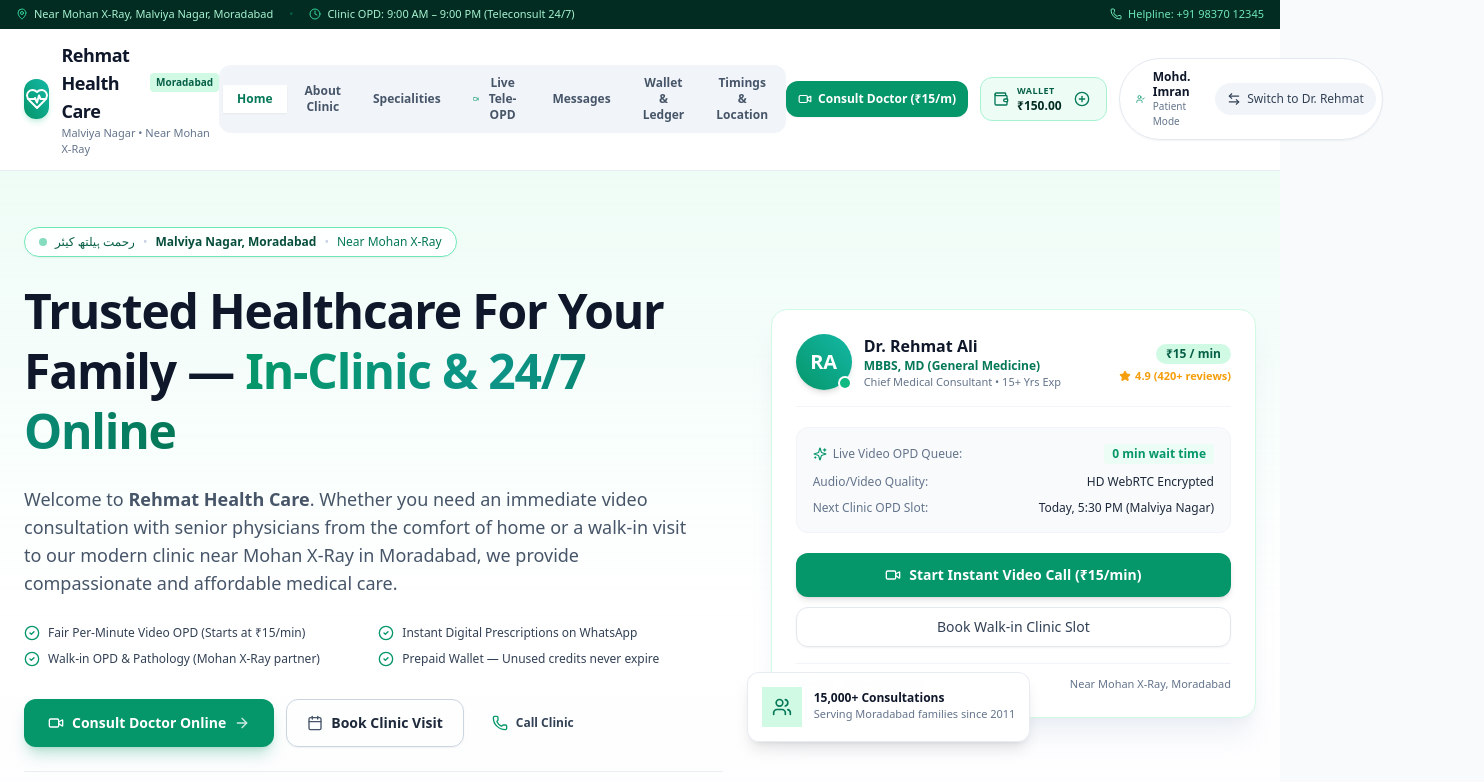
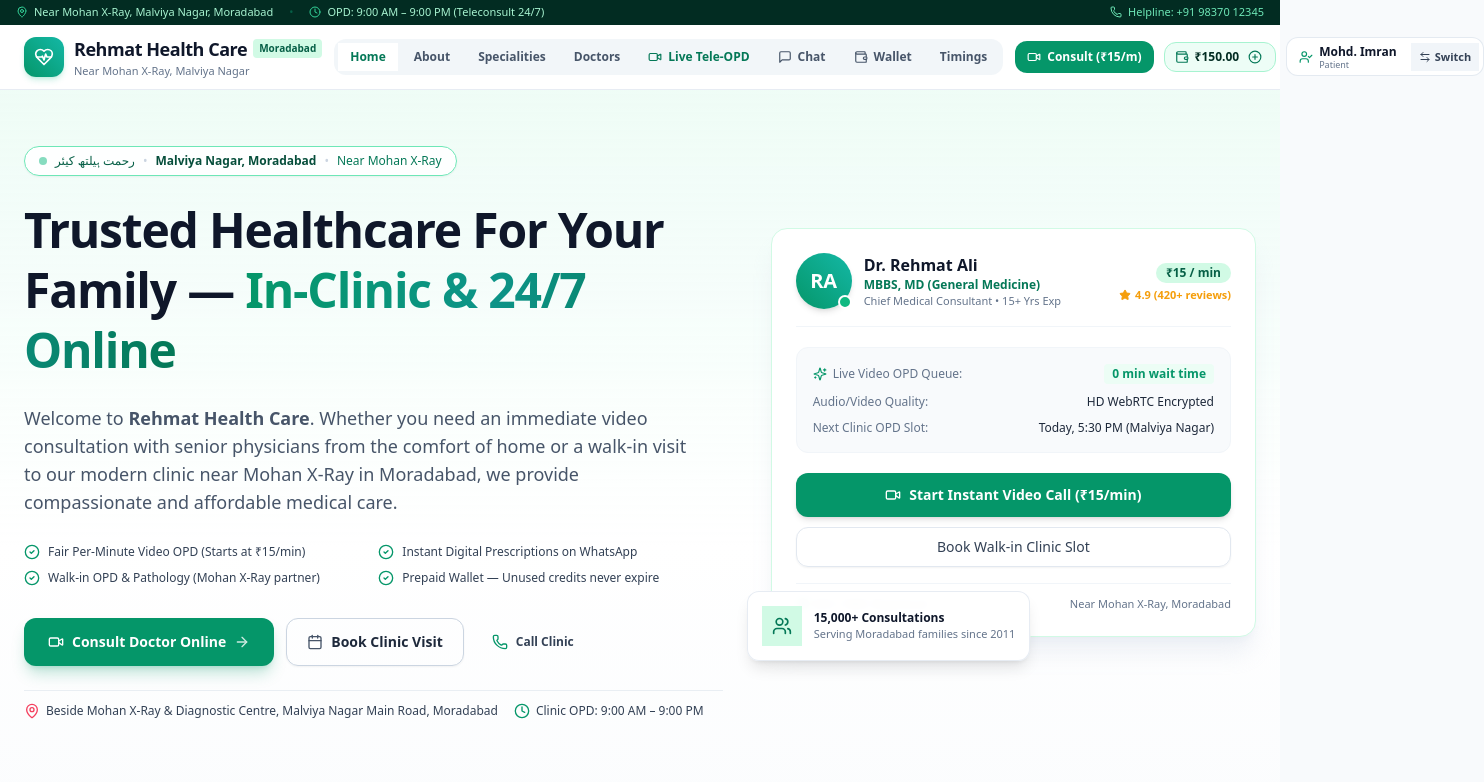
Before and after one commit to lodhihimanshu707-ui/rehmat_health_care, a Next.js app in the folder client/: page / in a window 1280 px wide. Shown: the top 782 px of the page, 1484 px wide, since content can reach past the window. Built offline with nearby package versions, Linux system fonts and the light colour scheme; no server answers.

Commit message:
Refine navbar spacing, compact role switcher, and add custom not-found page

```diff
--- /dev/null
+++ b/client/src/app/not-found.tsx
@@ -0,0 +1,18 @@
+import Link from "next/link";
+
+export default function NotFound() {
+  return (
+    <div className="flex min-h-[60vh] flex-col items-center justify-center px-4 text-center">
+      <h2 className="text-3xl font-bold text-slate-900">Page Not Found</h2>
+      <p className="mt-2 text-sm text-slate-600">
+        The requested page does not exist or has been moved.
+      </p>
+      <Link
+        href="/"
+        className="mt-6 rounded-xl bg-emerald-600 px-5 py-2.5 text-xs font-semibold text-white shadow-sm hover:bg-emerald-700 transition-colors"
+      >
+        Back to Home
+      </Link>
+    </div>
+  );
+}
--- a/client/src/shared/components/Navbar.tsx
+++ b/client/src/shared/components/Navbar.tsx
@@ -14,7 +14,7 @@ import {
   MapPin,
   Clock,
   Video,
-  Globe,
+  MessageSquare,
 } from "lucide-react";
 import { Button } from "@/shared/ui/button";
 
@@ -24,7 +24,7 @@ interface NavbarProps {
   onOpenAppointmentModal?: () => void;
 }
 
-export function Navbar({ activeTab, onTabChange, onOpenAppointmentModal }: NavbarProps) {
+export function Navbar({ activeTab, onTabChange }: NavbarProps) {
   const { currentUser } = useAuthStore();
   const { cachedBalance, openRechargeModal } = useWalletStore();
   const isPatient = currentUser.role === "patient";
@@ -36,7 +36,7 @@ export function Navbar({ activeTab, onTabChange, onOpenAppointmentModal }: Navba
         setTimeout(() => {
           const el = document.getElementById(anchorId);
           if (el) el.scrollIntoView({ behavior: "smooth" });
-        }, 100);
+        }, 80);
       }
     } else {
       onTabChange(tab);
@@ -46,17 +46,17 @@ export function Navbar({ activeTab, onTabChange, onOpenAppointmentModal }: Navba
   return (
     <header className="sticky top-0 z-40 w-full border-b border-slate-200/80 bg-white/95 backdrop-blur-md shadow-xs">
       {/* Top Clinic Info Bar */}
-      <div className="bg-emerald-950 text-white text-[11px] py-1.5 px-4 hidden sm:block">
+      <div className="bg-emerald-950 text-white text-[11px] py-1 px-4 hidden md:block">
         <div className="mx-auto max-w-7xl flex items-center justify-between">
           <div className="flex items-center gap-4">
             <span className="flex items-center gap-1.5 text-emerald-200">
-              <MapPin className="h-3 w-3 text-emerald-400" />
+              <MapPin className="h-3 w-3 text-emerald-400 shrink-0" />
               Near Mohan X-Ray, Malviya Nagar, Moradabad
             </span>
             <span className="text-emerald-800">•</span>
             <span className="flex items-center gap-1.5 text-emerald-200">
-              <Clock className="h-3 w-3 text-emerald-400" />
-              Clinic OPD: 9:00 AM – 9:00 PM (Teleconsult 24/7)
+              <Clock className="h-3 w-3 text-emerald-400 shrink-0" />
+              OPD: 9:00 AM – 9:00 PM (Teleconsult 24/7)
             </span>
           </div>
 
@@ -73,37 +73,37 @@ export function Navbar({ activeTab, onTabChange, onOpenAppointmentModal }: Navba
       </div>
 
       {/* Main Navbar */}
-      <div className="mx-auto flex max-w-7xl items-center justify-between px-4 py-3 sm:px-6">
+      <div className="mx-auto flex max-w-7xl items-center justify-between px-4 py-2.5 sm:px-6 gap-3">
         {/* Brand */}
         <div
-          className="flex items-center gap-3 cursor-pointer group"
+          className="flex items-center gap-2.5 cursor-pointer shrink-0"
           onClick={() => handleNavClick("website")}
         >
-          <div className="flex h-10 w-10 items-center justify-center rounded-xl bg-gradient-to-tr from-emerald-600 to-teal-500 text-white shadow-md shadow-emerald-500/20 group-hover:scale-105 transition-transform">
-            <HeartPulse className="h-6 w-6" />
+          <div className="flex h-10 w-10 items-center justify-center rounded-xl bg-gradient-to-tr from-emerald-600 to-teal-500 text-white shadow-md shadow-emerald-500/20 shrink-0">
+            <HeartPulse className="h-5 w-5" />
           </div>
-          <div>
-            <div className="flex items-center gap-1.5">
-              <span className="text-lg font-extrabold tracking-tight text-slate-900">
+          <div className="flex flex-col">
+            <div className="flex items-center gap-1.5 whitespace-nowrap">
+              <span className="text-base sm:text-lg font-black tracking-tight text-slate-900">
                 {siteConfig.name}
               </span>
               <span className="rounded bg-emerald-100 px-1.5 py-0.5 text-[10px] font-bold text-emerald-800">
                 Moradabad
               </span>
             </div>
-            <p className="text-[11px] text-slate-500 font-medium">
-              Malviya Nagar • Near Mohan X-Ray
+            <p className="text-[10px] sm:text-[11px] text-slate-500 font-medium whitespace-nowrap">
+              Near Mohan X-Ray, Malviya Nagar
             </p>
           </div>
         </div>
 
-        {/* Navigation Tabs */}
-        <nav className="hidden lg:flex items-center gap-1 rounded-xl bg-slate-100 p-1">
+        {/* Navigation Tabs (Desktop) */}
+        <nav className="hidden lg:flex items-center gap-1 rounded-xl bg-slate-100/90 p-1 shrink-0">
           <button
             onClick={() => handleNavClick("website")}
-            className={`rounded-lg px-3.5 py-1.5 text-xs font-semibold transition-all ${
+            className={`rounded-lg px-3 py-1.5 text-xs font-semibold transition-all ${
               activeTab === "website"
-                ? "bg-white text-emerald-700 shadow-sm"
+                ? "bg-white text-emerald-700 shadow-xs font-bold"
                 : "text-slate-600 hover:text-slate-900"
             }`}
           >
@@ -111,126 +111,130 @@ export function Navbar({ activeTab, onTabChange, onOpenAppointmentModal }: Navba
           </button>
           <button
             onClick={() => handleNavClick("website", "about")}
-            className="rounded-lg px-3.5 py-1.5 text-xs font-semibold text-slate-600 hover:text-slate-900 transition-all"
+            className="rounded-lg px-3 py-1.5 text-xs font-semibold text-slate-600 hover:text-slate-900 transition-all"
           >
-            About Clinic
+            About
           </button>
           <button
             onClick={() => handleNavClick("website", "services")}
-            className="rounded-lg px-3.5 py-1.5 text-xs font-semibold text-slate-600 hover:text-slate-900 transition-all"
+            className="rounded-lg px-3 py-1.5 text-xs font-semibold text-slate-600 hover:text-slate-900 transition-all"
           >
             Specialities
           </button>
           <button
+            onClick={() => handleNavClick("website", "doctors")}
+            className="rounded-lg px-3 py-1.5 text-xs font-semibold text-slate-600 hover:text-slate-900 transition-all"
+          >
+            Doctors
+          </button>
+          <button
             onClick={() => handleNavClick("teleconsult")}
-            className={`rounded-lg px-3.5 py-1.5 text-xs font-semibold transition-all flex items-center gap-1.5 ${
+            className={`rounded-lg px-3 py-1.5 text-xs font-bold transition-all flex items-center gap-1.5 ${
               activeTab === "teleconsult"
-                ? "bg-white text-emerald-700 shadow-sm font-bold"
-                : "text-slate-600 hover:text-slate-900"
+                ? "bg-emerald-600 text-white shadow-xs"
+                : "text-emerald-700 hover:bg-emerald-50"
             }`}
           >
-            <Video className="h-3.5 w-3.5 text-emerald-600" />
+            <Video className="h-3.5 w-3.5" />
             <span>Live Tele-OPD</span>
           </button>
           <button
             onClick={() => handleNavClick("chat")}
-            className={`rounded-lg px-3.5 py-1.5 text-xs font-semibold transition-all ${
+            className={`rounded-lg px-3 py-1.5 text-xs font-semibold transition-all flex items-center gap-1.5 ${
               activeTab === "chat"
-                ? "bg-white text-emerald-700 shadow-sm"
+                ? "bg-white text-emerald-700 shadow-xs font-bold"
                 : "text-slate-600 hover:text-slate-900"
             }`}
           >
-            Messages
+            <MessageSquare className="h-3.5 w-3.5" />
+            <span>Chat</span>
           </button>
           <button
             onClick={() => handleNavClick("wallet")}
-            className={`rounded-lg px-3.5 py-1.5 text-xs font-semibold transition-all ${
+            className={`rounded-lg px-3 py-1.5 text-xs font-semibold transition-all flex items-center gap-1.5 ${
               activeTab === "wallet"
-                ? "bg-white text-emerald-700 shadow-sm"
+                ? "bg-white text-emerald-700 shadow-xs font-bold"
                 : "text-slate-600 hover:text-slate-900"
             }`}
           >
-            Wallet & Ledger
+            <WalletIcon className="h-3.5 w-3.5" />
+            <span>Wallet</span>
           </button>
           <button
             onClick={() => handleNavClick("website", "timings")}
-            className="rounded-lg px-3.5 py-1.5 text-xs font-semibold text-slate-600 hover:text-slate-900 transition-all"
+            className="rounded-lg px-3 py-1.5 text-xs font-semibold text-slate-600 hover:text-slate-900 transition-all"
           >
-            Timings & Location
+            Timings
           </button>
         </nav>
 
-        {/* Right Section: Balance, Fast Consult CTA & Role Switcher */}
-        <div className="flex items-center gap-3">
-          {/* Quick Teleconsult action */}
+        {/* Right Section: Balance, Fast Action & Role Switcher */}
+        <div className="flex items-center gap-2.5 shrink-0">
+          {/* Quick Teleconsult button */}
           <Button
             size="sm"
             onClick={() => onTabChange("teleconsult")}
-            className="hidden sm:inline-flex bg-emerald-600 hover:bg-emerald-700 text-white font-semibold text-xs rounded-xl shadow-sm gap-1.5 h-9"
+            className="hidden sm:inline-flex bg-emerald-600 hover:bg-emerald-700 text-white font-bold text-xs rounded-xl shadow-xs gap-1.5 h-8 px-3"
           >
             <Video className="h-3.5 w-3.5" />
-            <span>Consult Doctor (₹15/m)</span>
+            <span>Consult (₹15/m)</span>
           </Button>
 
-          {/* Patient Wallet Badge */}
+          {/* Patient Wallet Pill */}
           {isPatient && (
-            <div className="flex items-center gap-2 rounded-xl border border-emerald-200 bg-emerald-50/90 px-3 py-1.5">
-              <WalletIcon className="h-4 w-4 text-emerald-700" />
-              <div className="flex flex-col">
-                <span className="text-[9px] uppercase font-bold tracking-wider text-emerald-800">
-                  Wallet
-                </span>
-                <span className="text-xs font-bold text-emerald-950">
-                  {formatCurrency(cachedBalance)}
-                </span>
-              </div>
+            <div className="flex items-center gap-1.5 rounded-xl border border-emerald-200 bg-emerald-50/90 px-2.5 py-1">
+              <WalletIcon className="h-3.5 w-3.5 text-emerald-700 shrink-0" />
+              <span className="text-xs font-bold text-emerald-950">
+                {formatCurrency(cachedBalance)}
+              </span>
               <Button
                 size="sm"
                 variant="ghost"
                 onClick={openRechargeModal}
-                className="h-6 w-6 p-0 text-emerald-700 hover:bg-emerald-200/60 rounded-full"
+                className="h-5 w-5 p-0 text-emerald-700 hover:bg-emerald-200/60 rounded-full"
                 title="Recharge Balance"
               >
-                <PlusCircle className="h-4 w-4" />
+                <PlusCircle className="h-3.5 w-3.5" />
               </Button>
             </div>
           )}
 
-          {/* Multi-role demo switcher */}
+          {/* Demo Role Switcher */}
           <RoleSwitcher />
         </div>
       </div>
 
       {/* Mobile Tab Bar */}
-      <div className="flex lg:hidden border-t border-slate-100 bg-slate-50 px-3 py-2 justify-around text-xs font-semibold">
+      <div className="flex lg:hidden border-t border-slate-100 bg-slate-50 px-2 py-1.5 justify-around text-xs font-semibold">
         <button
           onClick={() => handleNavClick("website")}
-          className={`py-1 px-2.5 rounded-lg ${
-            activeTab === "website" ? "bg-emerald-600 text-white" : "text-slate-600"
+          className={`py-1 px-3 rounded-lg ${
+            activeTab === "website" ? "bg-emerald-600 text-white font-bold" : "text-slate-600"
           }`}
         >
           Website
         </button>
         <button
           onClick={() => handleNavClick("teleconsult")}
-          className={`py-1 px-2.5 rounded-lg ${
-            activeTab === "teleconsult" ? "bg-emerald-600 text-white" : "text-slate-600"
+          className={`py-1 px-3 rounded-lg flex items-center gap-1 ${
+            activeTab === "teleconsult" ? "bg-emerald-600 text-white font-bold" : "text-slate-600"
           }`}
         >
-          Tele-OPD
+          <Video className="h-3 w-3" />
+          <span>Tele-OPD</span>
         </button>
         <button
           onClick={() => handleNavClick("chat")}
-          className={`py-1 px-2.5 rounded-lg ${
-            activeTab === "chat" ? "bg-emerald-600 text-white" : "text-slate-600"
+          className={`py-1 px-3 rounded-lg ${
+            activeTab === "chat" ? "bg-emerald-600 text-white font-bold" : "text-slate-600"
           }`}
         >
-          Messages
+          Chat
         </button>
         <button
           onClick={() => handleNavClick("wallet")}
-          className={`py-1 px-2.5 rounded-lg ${
-            activeTab === "wallet" ? "bg-emerald-600 text-white" : "text-slate-600"
+          className={`py-1 px-3 rounded-lg ${
+            activeTab === "wallet" ? "bg-emerald-600 text-white font-bold" : "text-slate-600"
           }`}
         >
           Wallet
--- a/client/src/shared/components/RoleSwitcher.tsx
+++ b/client/src/shared/components/RoleSwitcher.tsx
@@ -18,16 +18,18 @@ export function RoleSwitcher() {
   const isPatient = currentUser.role === "patient";
 
   return (
-    <div className="flex items-center gap-2 rounded-full border border-slate-200 bg-white/90 p-1.5 shadow-sm backdrop-blur-md">
-      <div className="flex items-center gap-2 px-2.5 py-1">
+    <div className="flex items-center gap-1.5 rounded-xl border border-slate-200/90 bg-white/95 p-1 shadow-xs backdrop-blur-sm shrink-0">
+      <div className="flex items-center gap-1.5 px-2 py-0.5">
         {isPatient ? (
-          <UserCheck className="h-4 w-4 text-emerald-600" />
+          <UserCheck className="h-3.5 w-3.5 text-emerald-600 shrink-0" />
         ) : (
-          <Stethoscope className="h-4 w-4 text-blue-600" />
+          <Stethoscope className="h-3.5 w-3.5 text-blue-600 shrink-0" />
         )}
-        <div className="flex flex-col text-left">
-          <span className="text-xs font-semibold leading-tight text-slate-900">{currentUser.name}</span>
-          <span className="text-[10px] text-slate-500 capitalize">{currentUser.role} Mode</span>
+        <div className="flex flex-col text-left leading-none">
+          <span className="text-xs font-bold text-slate-900 truncate max-w-[85px]">
+            {isPatient ? "Mohd. Imran" : "Dr. Rehmat"}
+          </span>
+          <span className="text-[9px] text-slate-500 capitalize">{currentUser.role}</span>
         </div>
       </div>
 
@@ -35,11 +37,11 @@ export function RoleSwitcher() {
         variant="ghost"
         size="sm"
         onClick={handleToggle}
-        className="h-8 gap-1.5 rounded-full bg-slate-100 px-3 text-xs font-medium text-slate-700 hover:bg-emerald-50 hover:text-emerald-700"
+        className="h-7 gap-1 rounded-lg bg-slate-100 px-2 text-[11px] font-semibold text-slate-700 hover:bg-emerald-50 hover:text-emerald-700 transition-colors"
         title="Switch between Patient and Doctor view for demo testing"
       >
-        <ArrowLeftRight className="h-3.5 w-3.5" />
-        <span>Switch to {isPatient ? "Dr. Rehmat" : "Patient"}</span>
+        <ArrowLeftRight className="h-3 w-3" />
+        <span>Switch</span>
       </Button>
     </div>
   );
```
